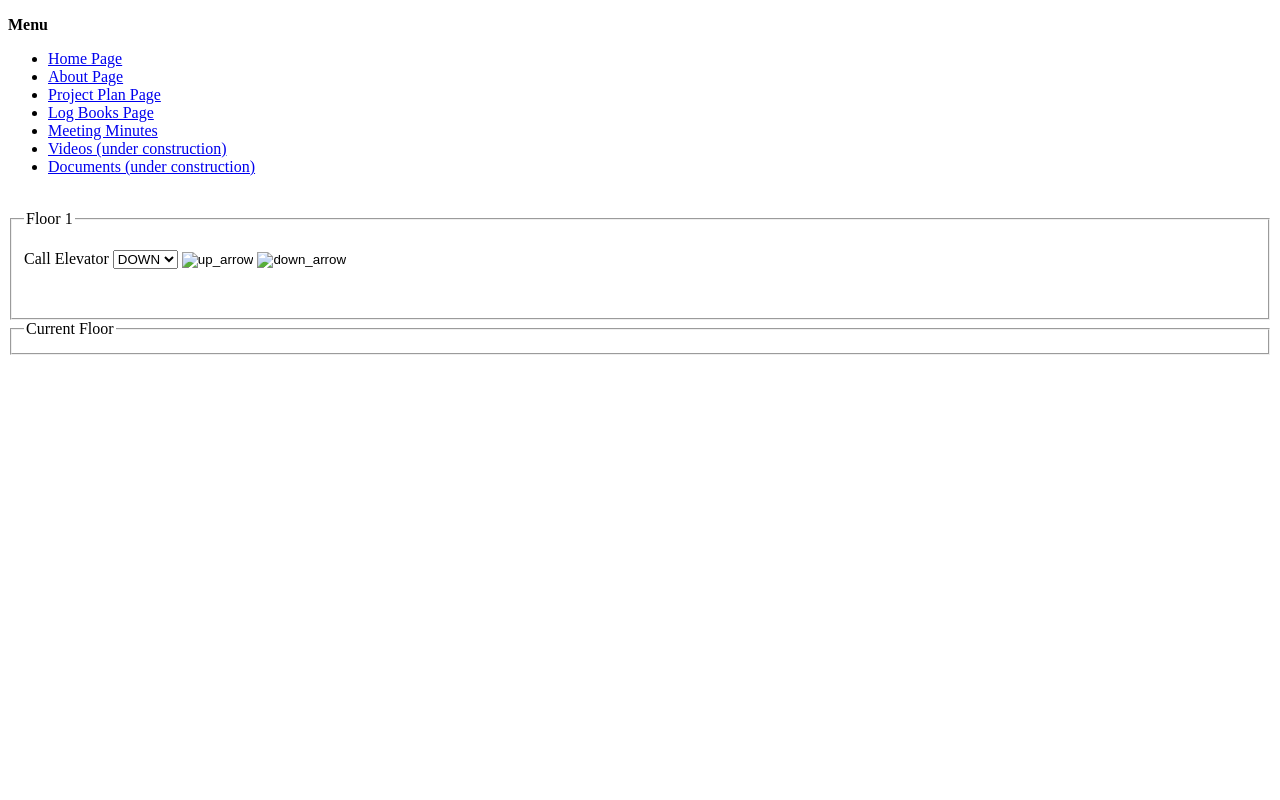
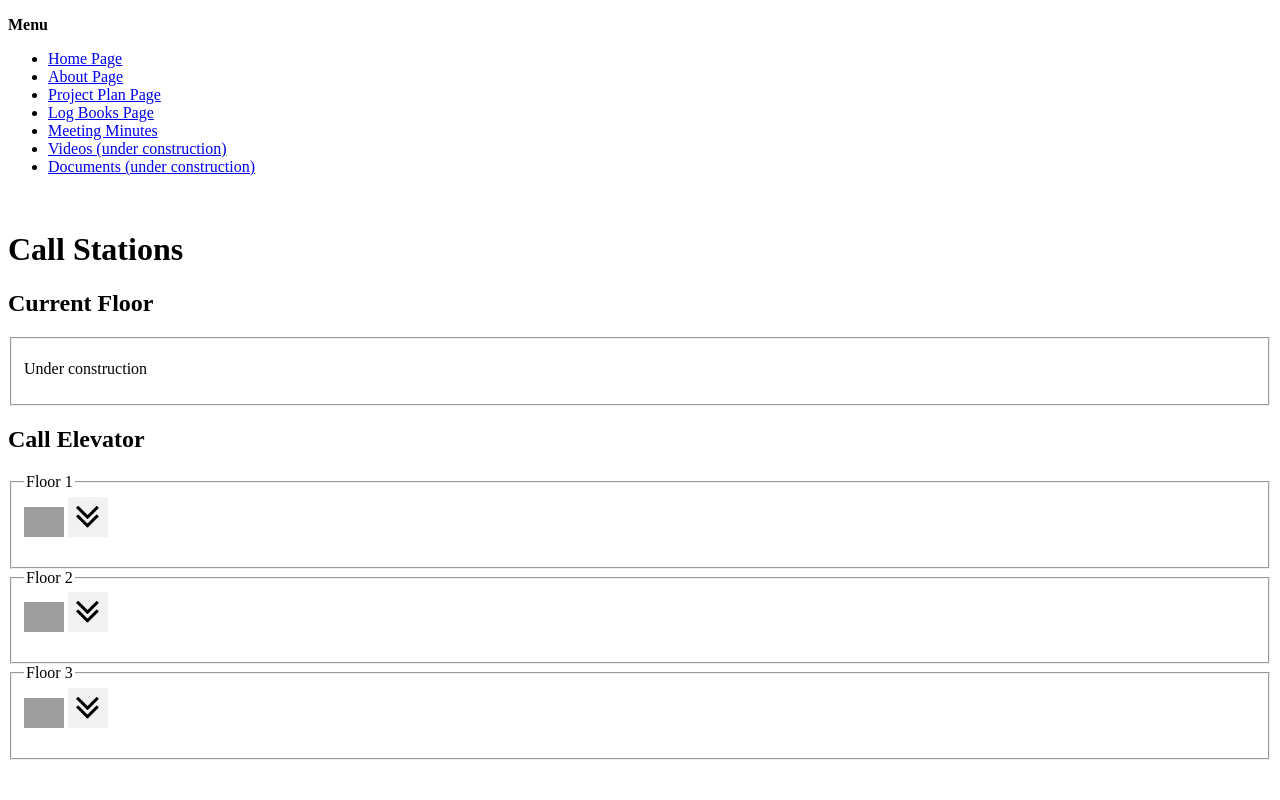
Before and after one commit to ddreise/Remote_Elevator_Control_System, a PHP site: page /call_stations.html in a window 1280 px wide. Run offline with PHP 8.4, Linux system fonts and the light colour scheme; grey boxes are pictures that could not be loaded.

Commit message:
Rudimentary UI for call stations

```diff
--- a/call_stations.html
+++ b/call_stations.html
@@ -21,35 +21,47 @@
             <li><a href="#">Documents (under construction)</a></li>
         </ul>
         <br>
+        <h1>Call Stations</h1>
+        <h2>Current Floor</h2>
+        <fieldset>
+            <!--Get data from server regarding current car location-->
+            <p>Under construction</p>
+        </fieldset>
 
         <!--Up/Down Request -->
-        <form action="php/call_stations.php" method="POST" id="Access">
+        <form action="php/call_stations.php" method="get" id="access">
+            <h2>Call Elevator</h2>
             <fieldset>
                 <legend>Floor 1</legend>
-                <p>Call Elevator
-                    <select name="up_down_call">
-                        <option value="no_call" selected></option>
-                        <option value="up" selected>UP</option>
-                        <option value="down" selected>DOWN</option>
-                    </select>
-
                     <!--Up arrow button image-->
-                    <input type="image" src="" alt="up_arrow" title="Up arrow button" height="40" />
+                    <input name="floor1_up" type="image" src="images/up_arrow.png" value="UP" alt="up_arrow" width="40"/>
 
                     <!--Down arrow button image-->
-                    <input type="image" src="" alt="down_arrow" title="Down arrow button" height="40" />
+                    <input name="floor1_down" type="image" src="images/down_arrow.png" value="DOWN" alt="down_arrow" width="40"/>
+                </p>
+            </fieldset>
+
+            <fieldset>
+                <legend>Floor 2</legend>
+                    <!--Up arrow button image-->
+                    <input name="floor2_up" type="image" src="images/up_arrow.png" value="UP" alt="up_arrow" width="40"/>
+
+                    <!--Down arrow button image-->
+                    <input name="floor2_down" type="image" src="images/down_arrow.png" value="DOWN" alt="down_arrow" width="40"/>
+                </p>
+            </fieldset>
+
+            <fieldset>
+                <legend>Floor 3</legend>
+                    <!--Up arrow button image-->
+                    <input name="floor3_up" type="image" src="images/up_arrow.png" value="UP" alt="up_arrow" width="40"/>
+
+                    <!--Down arrow button image-->
+                    <input name="floor3_down" type="image" src="images/down_arrow.png" value="DOWN" alt="down_arrow" width="40"/>
                 </p>
             </fieldset>
         </form>
 
-        <!--Floor Detection "LEDs"-->
-        <form action="call_stations.php" method="GET" id="Access">
-            <fieldset>
-                <legend>Current Floor</legend>
-
-            </fieldset>
-
-        </form>
 
     </body>
 </html>
```
Also changed, not shown: php/call_stations.php (+19 -3 lines).
